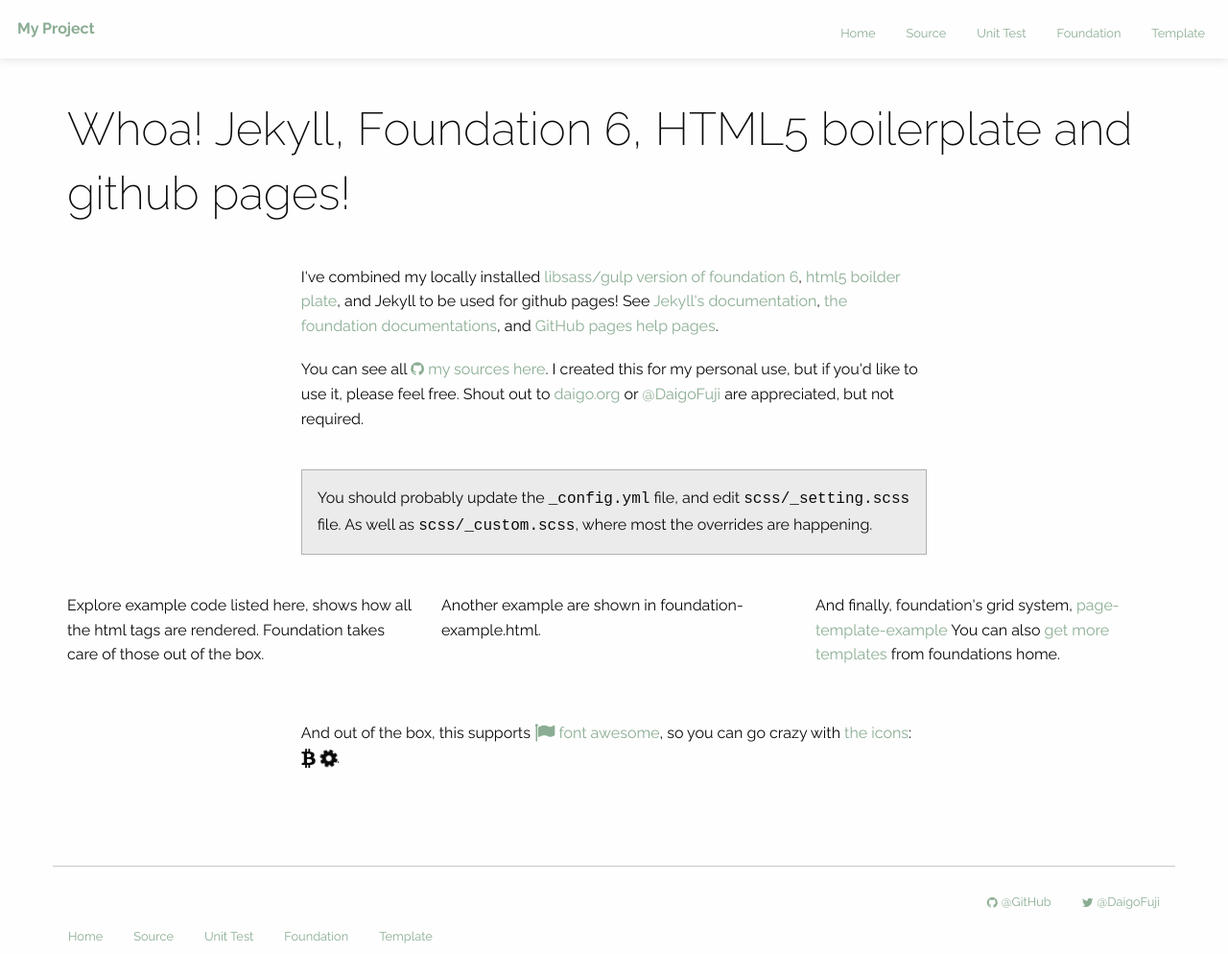
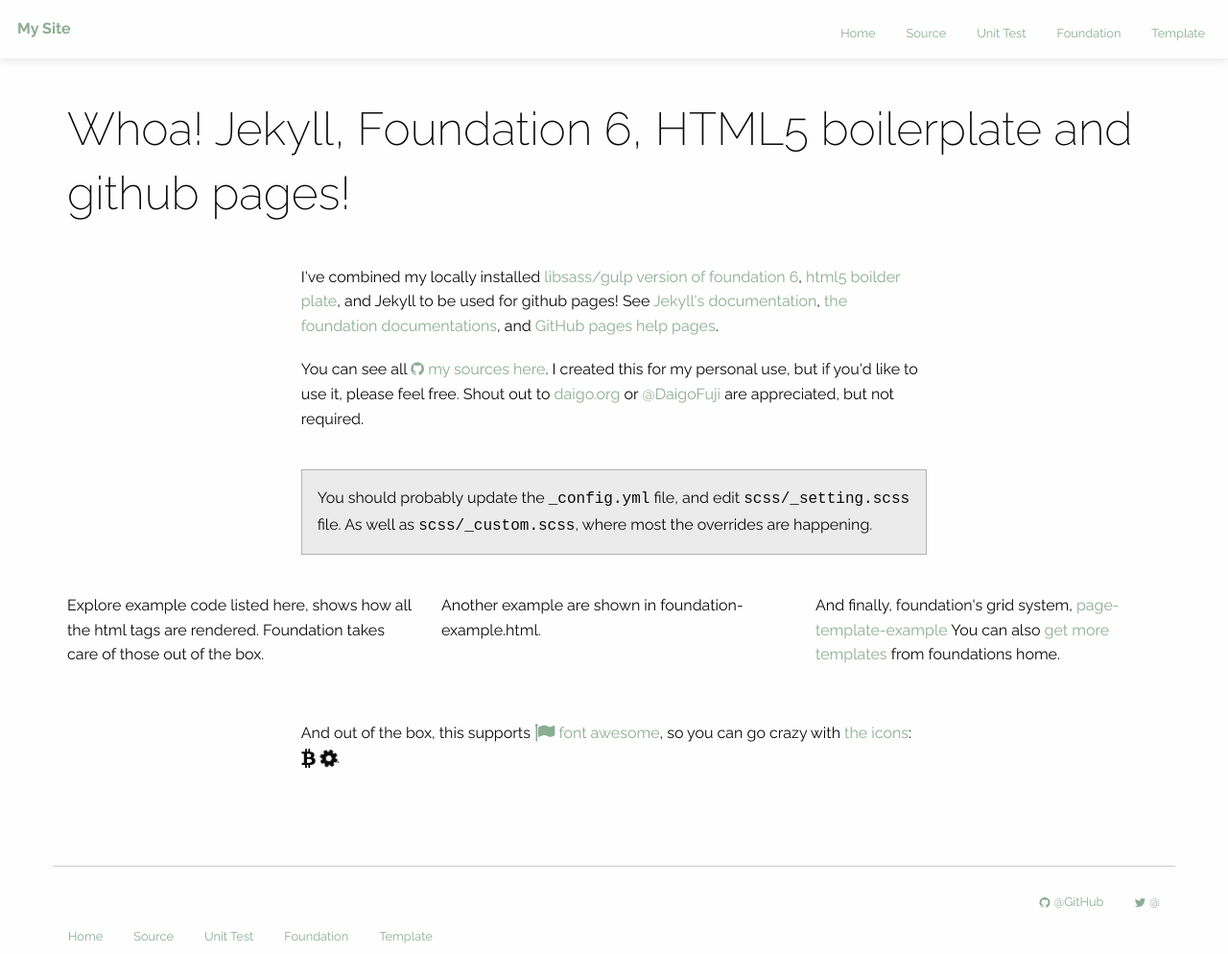
Before and after one commit to Novanet-/Novanet-.github.io, a Jekyll site: the page built from index.html, in a window 1280 px wide. Shown: the whole page at 96% size. Built offline with Jekyll 4.4.1, drawn with Linux system fonts in a browser that asks for light colours; nearby versions of some CDN libraries; part of the change alters nothing that is shown.

Commit message:
Updated settings

```diff
--- a/_config.yml
+++ b/_config.yml
@@ -1,12 +1,12 @@
-name : Foundation5/github pages/Jykill starter
-brand : My Project
-description : This is the description of my project
+name : Novanet-
+brand : My Site
+description : This is my site
 keyword :
-url : http://daigofuji.github.io/jekyll-foundation-6-starter/
-email : daigo@daigofujiwara.com
-twitter : DaigoFuji
-github : DaigoFuji
-author : Daigo Fujiwara
+url : https://novanet-.github.io/
+email :
+twitter :
+github :
+author :
 year : 2016
 markdown : kramdown
 exclude :
```
